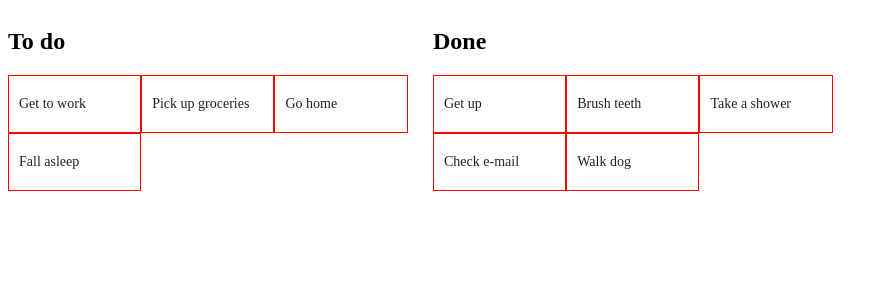
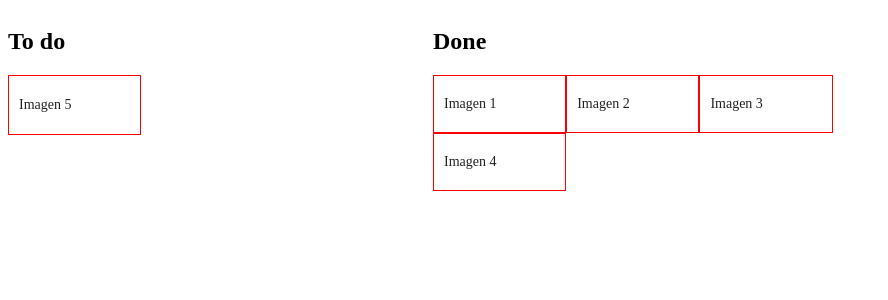
Before and after one commit to DanielDeveloper08/Puzzle, an Angular app: page / in a window 1280 px wide. Shown: the top 300 px of the page, without its empty margins (0-888 px from the left). Built offline with nearby package versions, Linux system fonts and the light colour scheme.

Commit message:
change name of cards

```diff
--- a/src/app/components/drag-drop/drag-drop.component.ts
+++ b/src/app/components/drag-drop/drag-drop.component.ts
@@ -10,9 +10,9 @@ import {
   styleUrls: ['./drag-drop.component.scss'],
 })
 export class DragDropComponent {
-  todo = ['Get to work', 'Pick up groceries', 'Go home', 'Fall asleep'];
+  todo = ['Imagen 5'];
 
-  done = ['Get up', 'Brush teeth', 'Take a shower', 'Check e-mail', 'Walk dog'];
+  done = ['Imagen 1', 'Imagen 2', 'Imagen 3', 'Imagen 4'];
 
   drop(event: CdkDragDrop<string[]>) {
     if (event.previousContainer === event.container) {
```
